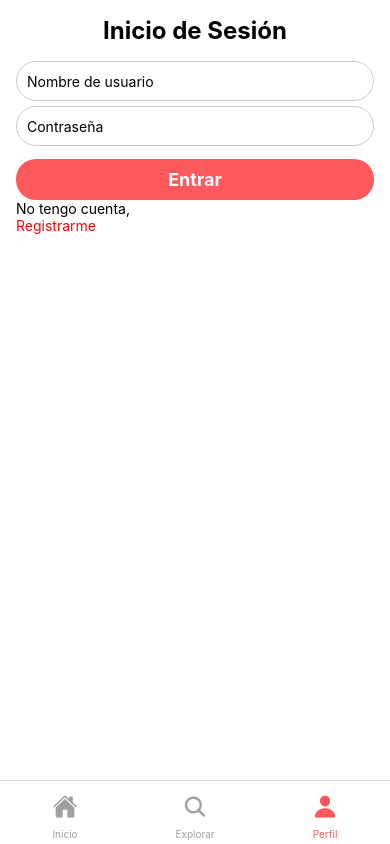
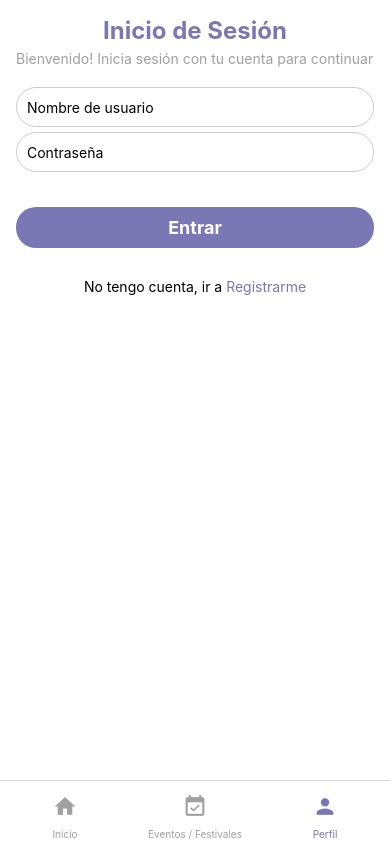
Before and after one commit to joseontiveros/pilis-fswd-mod5-choque-ontiveros-miranda, a React Native app: screen /Profile in a window 390 px wide. Built offline with nearby package versions, Linux system fonts and the light colour scheme.

Commit message:
fix style login and register

```diff
--- a/src/components/search-bar/SearchBar.jsx
+++ b/src/components/search-bar/SearchBar.jsx
@@ -6,7 +6,7 @@ import { COLORS } from "../../utils/theme";
 export const SearchBar = ({ handleSearch, searchQuery }) => {
   return (
     <View style={styles.searchContainer}>
-      <Ionicons name="search" size={20} color={COLORS.primary} />
+      <Ionicons name="search" size={20} color={COLORS.darkblue} />
       <TextInput
         placeholder="¿A dónde quieres ir?"
         style={styles.searchInput}
--- a/src/screens/events-list/EventsListScreen.jsx
+++ b/src/screens/events-list/EventsListScreen.jsx
@@ -34,14 +34,12 @@ export const EventsListScreen = ({ navigation }) => {
   const Events = ({ item }) => (
     <Pressable onPress={() => navigation.navigate("EventsDetail", { item })}>
       <View style={styles.itemContainer}>
-        {currentUser && (
         <Image
           source={{
             uri: `https://drive.google.com/uc?id=${item.images[0]}`,
           }}
           style={styles.itemImage}
         />
-        )}
         {currentUser && <Text style={styles.itemTitle}>{item.title}</Text>}
       </View>
     </Pressable>
--- a/src/screens/events-list/MainStackScreen.jsx
+++ b/src/screens/events-list/MainStackScreen.jsx
@@ -3,27 +3,25 @@ import { StyleSheet } from "react-native";
 import { EventsListScreen } from "./EventsListScreen";
 import { createBottomTabNavigator } from "@react-navigation/bottom-tabs";
 import { COLORS, SPACING } from "../../utils/theme";
-import { Ionicons } from "@expo/vector-icons";
+import { Ionicons, MaterialIcons } from "@expo/vector-icons";
 import { HomeScreen } from "../home/HomeScreen";
 import { ProfileScreen } from "../profile/ProfileScreen";
-import { RegisterScreen } from '../register/RegisterScreen';
 
 const Tab = createBottomTabNavigator();
 
 const TAB_ICON = {
   Home: "home",
   Profile: "person",
-  Search: "search",
-  // Register: "register"
+  Events: "event-available",
 };
 
 const screenOptions = ({ route }) => {
   const iconName = TAB_ICON[route.name]; // TAB_ICON[Home]
   return {
     tabBarIcon: ({ size, color }) => (
-      <Ionicons name={iconName} size={size} color={color} />
+      <MaterialIcons name={iconName} size={size} color={color} />
     ),
-    tabBarActiveTintColor: COLORS.primary,
+    tabBarActiveTintColor: COLORS.darkblue,
     tabBarInactiveTintColor: COLORS.inactive,
     headerShown: false,
     tabBarStyle: styles.tabBar,
@@ -38,8 +36,8 @@ export const MainStackScreen = () => {
         component={HomeScreen}
       />
       <Tab.Screen
-        name="Search"
-        options={{ title: "Explorar" }}
+        name="Events"
+        options={{ title: "Eventos / Festivales" }}
         component={EventsListScreen}
       />
       <Tab.Screen
--- a/src/screens/home/HomeScreen.styles.js
+++ b/src/screens/home/HomeScreen.styles.js
@@ -11,7 +11,7 @@ export const styles = StyleSheet.create({
     width: "100%",
     height: 600,
     justifyContent: "center",
-    top: -50,
+    // top: -50,
   },
   title: {
     fontSize: FONT_SIZE.xxxl,
--- a/src/screens/login/LoginScreen.jsx
+++ b/src/screens/login/LoginScreen.jsx
@@ -8,6 +8,7 @@ import { getUsers } from "../../api/user.service";
 import { UserContext } from "../../contexts/UserContext";
 import { useNavigation, Link } from "@react-navigation/native";
 import { UserInfoScreen } from "../user/UserInfoScreen";
+import { COLORS } from "../../utils/theme";
 
 const ERROR_MESSAGE = "Usuario o Contraseña Incorrectos, Intentalo de nuevo";
 
@@ -66,6 +67,7 @@ export const LoginScreen = ({ navigation }) => {
       ) : (
         <View style={styles.container}>
           <Text style={styles.title}>Inicio de Sesión</Text>
+          <Text style={styles.textMesagge}>Bienvenido! Inicia sesión con tu cuenta para continuar</Text>
           <Controller
             control={control}
             render={({ field: { onChange, onBlur, value } }) => (
@@ -111,13 +113,12 @@ export const LoginScreen = ({ navigation }) => {
           >
             <Text style={styles.buttonText}>Entrar</Text>
           </TouchableOpacity>
-          <View>
-            <Text>No tengo cuenta,</Text>
+          <View style={styles.linkContainer}>
+            <Text>No tengo cuenta, ir a </Text>
             <TouchableOpacity
-              // style={styles.button}
               onPress={toRegister}
             >
-              <Text style={styles.errorText}>Registrarme</Text>
+              <Text style={{ color: COLORS.darkblue }}>Registrarme</Text>
             </TouchableOpacity>
           </View>
         </View>
--- a/src/screens/login/LoginScreen.styles.js
+++ b/src/screens/login/LoginScreen.styles.js
@@ -8,10 +8,16 @@ export const styles = StyleSheet.create({
     backgroundColor: '#fff',
     marginTop: StatusBar.currentHeight
   },
+  textMesagge: {
+    color: COLORS.inactive,
+    fontSize: 14,
+    marginBottom: 20
+  },
   title: {
     fontSize: 24,
+    color: COLORS.darkblue,
     fontWeight: 'bold',
-    marginBottom: 16,
+    marginBottom: 5,
     textAlign: 'center'
   },
   input: {
@@ -27,16 +33,21 @@ export const styles = StyleSheet.create({
     marginBottom: 8
   },
   button: {
-    backgroundColor: COLORS.primary,
+    backgroundColor: COLORS.darkblue,
     paddingVertical: 10,
     paddingHorizontal: 20,
     borderRadius: 20,
-    marginTop: 8,
+    marginTop: 30,
     alignItems: 'center'
   },
   buttonText: {
     color: '#fff',
     fontSize: 18,
     fontWeight: 'bold'
+  },
+  linkContainer: {
+    marginTop: 30,
+    justifyContent: 'center',
+    flexDirection: 'row'
   }
 })
--- a/src/screens/register/RegisterScreen.jsx
+++ b/src/screens/register/RegisterScreen.jsx
@@ -11,10 +11,9 @@ import { postUser } from "../../api/user.service";
 import { useForm, Controller } from "react-hook-form";
 import { useNavigation, Link } from "@react-navigation/native";
 import { ScrollView } from "react-native";
+import { COLORS } from "../../utils/theme";
 
 export const RegisterScreen = ({ navigation }) => {
-  // const navigation = useNavigation();
-
   const {
     control,
     handleSubmit,
@@ -57,9 +56,10 @@ export const RegisterScreen = ({ navigation }) => {
   };
 
   return (
-    <View style={styles.container}>
-      <ScrollView>
+    <SafeAreaView style={styles.container}>
+      <ScrollView style={styles.safeContainer}>
         <Text style={styles.title}>Registro</Text>
+        <Text style={styles.textMesagge}>Ingresa los detalles de tu cuenta</Text>
         <Controller
           control={control}
           render={({ field: { onChange, onBlur, value } }) => (
@@ -187,16 +187,15 @@ export const RegisterScreen = ({ navigation }) => {
         >
           <Text style={styles.buttonText}>Registrar</Text>
         </TouchableOpacity>
-        <View>
+        <View style={styles.linkContainer}>
           <Text>Ya tengo cuenta, ir a</Text>
           <TouchableOpacity
-            // style={styles.button}
             onPress={toLogin}
           >
-            <Text style={styles.errorText}> Iniciar Sesión</Text>
+            <Text style={{ color: COLORS.darkblue }}> Iniciar Sesión</Text>
           </TouchableOpacity>
         </View>
       </ScrollView>
-    </View>
+    </SafeAreaView>
   );
 };
--- a/src/screens/register/RegisterScreen.styles.js
+++ b/src/screens/register/RegisterScreen.styles.js
@@ -5,13 +5,22 @@ export const styles = StyleSheet.create({
   container: {
     flex: 1,
     padding: 16,
-    backgroundColor: '#fff',
+    backgroundColor: COLORS.white,
     marginTop: StatusBar.currentHeight
+  },
+  safeContainer: {
+    paddingHorizontal: 10,
+  },
+  textMesagge: {
+    color: COLORS.inactive,
+    fontSize: 14,
+    marginBottom: 20
   },
   title: {
     fontSize: 24,
+    color: COLORS.darkblue,
     fontWeight: 'bold',
-    marginBottom: 16,
+    marginBottom: 5,
     textAlign: 'center'
   },
   input: {
@@ -27,7 +36,7 @@ export const styles = StyleSheet.create({
     marginBottom: 8
   },
   button: {
-    backgroundColor: COLORS.primary,
+    backgroundColor: COLORS.darkblue,
     paddingVertical: 10,
     paddingHorizontal: 20,
     borderRadius: 20,
@@ -38,5 +47,10 @@ export const styles = StyleSheet.create({
     color: '#fff',
     fontSize: 18,
     fontWeight: 'bold'
+  },
+  linkContainer: {
+    marginTop: 30,
+    justifyContent: 'center',
+    flexDirection: 'row'
   }
 })
--- a/src/utils/theme.js
+++ b/src/utils/theme.js
@@ -1,10 +1,15 @@
 export const COLORS = {
   primary: '#FF585D',
-  secondaty: '#F9777B',
+  secondary: '#F9777B',
   text: '#263238',
   inactive: '#A0A0A0',
   white: '#FFFFFF',
-  grey: '#F1F1F1'
+  grey: '#F1F1F1',
+  lightGrey: '#ccc',
+  black: '#000',
+  blue: '#5D5FEE',
+  darkblue: '#7978B5',
+  red: 'red'
 }
 
 export const SPACING = {
```
Lines whose indentation alone changed are shown as unchanged.
